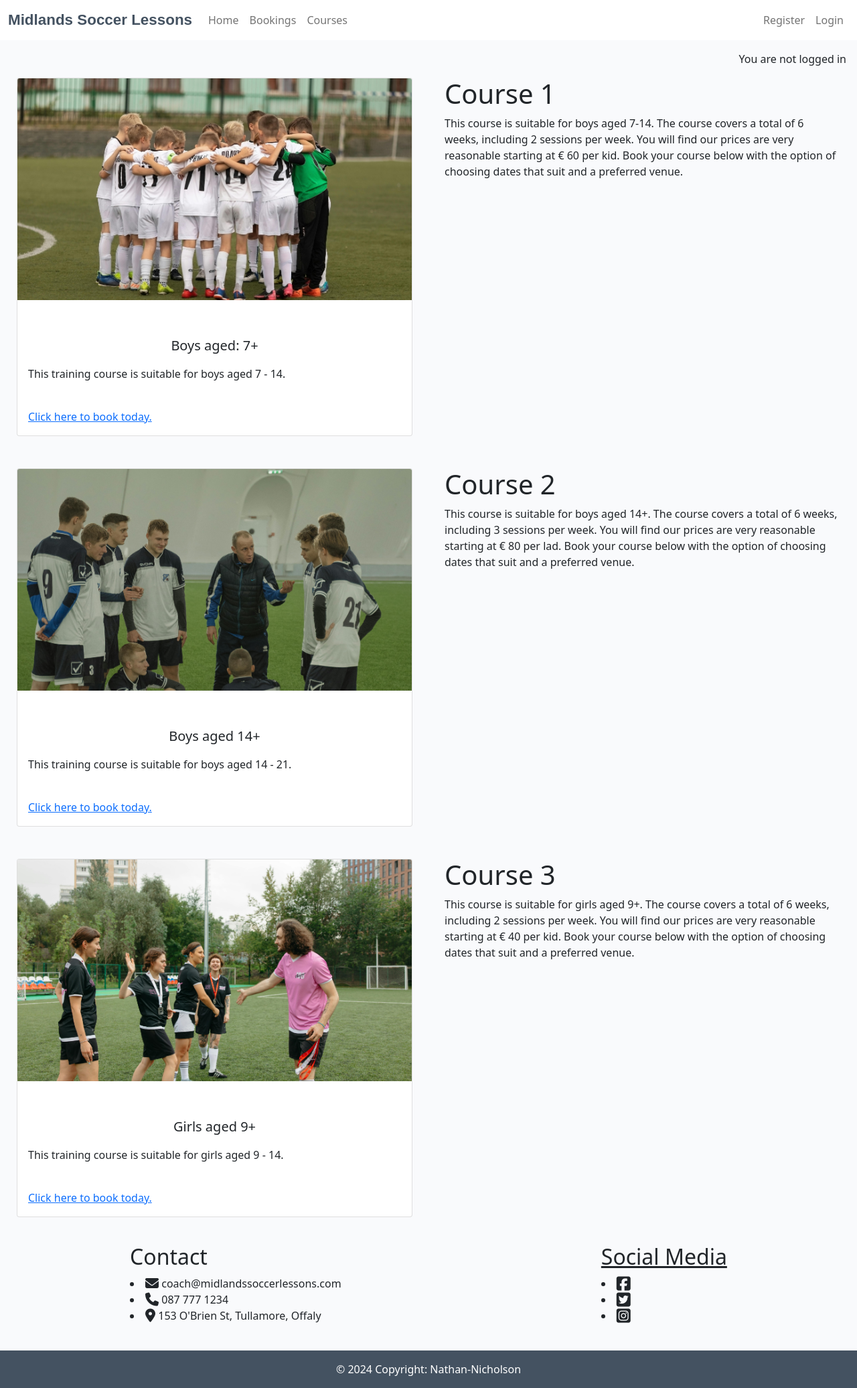
After one commit to nathan-bytecode/midlands-soccer-lessons, a Django app: page /courses/ in a window 1280 px wide. The commit adds this page. Shown: the whole page at 67% size. Run offline with Django 4.2, Linux system fonts and the light colour scheme; some libraries are stand-ins or nearby versions; some web fonts are replaced.

Commit message:
add courses.html page, connect urls and views

```diff
--- /dev/null
+++ b/soccer/templates/soccer/courses.html
@@ -0,0 +1,55 @@
+{% extends "base.html" %}
+
+{% url 'courses' as courses_url %}
+
+{% block content %}
+
+<!--Card Group-->
+<div class="card-container">
+    <div class="row row-cols-1 row-cols-md-2 g-5">
+        <div class="col">
+          <div class="card h-100">
+            <img src="/static/images/younger-boys-course.jpg" class="card-img-top"
+              alt="Team photo of young boys huddled together in a circle.">
+            <div class="card-body">
+              <h5 class="card-title">Boys aged: 7+</h5>
+              <p class="card-text">
+                This training course is suitable for boys aged 7 - 14.</p>
+              <br>
+              <a href="#">Click here to book today.</a>
+            </div>
+          </div>
+        </div>
+        <div><h1>Course 1</h1><p>This course is suitable for boys aged 7-14. The course covers a total of 6 weeks, including 2 sessions per week. You will find our prices are very reasonable starting at € 60 per kid. Book your course below with the option of choosing dates that suit and a preferred venue. </p></div>
+        <div class="col">
+          <div class="card h-100">
+            <img src="/static/images/older-boys-course.jpg" class="card-img-top"
+              alt="Team photo of boys receiving an instruction from a coach.">
+            <div class="card-body">
+              <h5 class="card-title">Boys aged 14+</h5>
+              <p class="card-text">This training course is suitable for boys aged 14 - 21.</p>
+              <br>
+              <a href="#">Click here to book today.</a>
+            </div>
+          </div>
+        </div>
+        <div><h1>Course 2</h1><p>This course is suitable for boys aged 14+. The course covers a total of 6 weeks, including 3 sessions per week. You will find our prices are very reasonable starting at € 80 per lad. Book your course below with the option of choosing dates that suit and a preferred venue. </p></div>
+        <div class="col">
+          <div class="card h-100">
+            <img src="/static/images/girl-course.jpg" class="card-img-top"
+              alt="Team photo of a coach giving a friendly hand clap gesture to the girls.">
+            <div class="card-body">
+              <h5 class="card-title">Girls aged 9+</h5>
+              <p class="card-text">
+                This training course is suitable for girls aged 9 - 14.</p>
+                <br>
+                <a href="#">Click here to book today.</a>
+            </div>
+          </div>
+        </div>
+        <div><h1>Course 3</h1><p>This course is suitable for girls aged 9+. The course covers a total of 6 weeks, including 2 sessions per week. You will find our prices are very reasonable starting at € 40 per kid. Book your course below with the option of choosing dates that suit and a preferred venue. </p></div>
+      </div>
+    </div>
+
+
+{% endblock %}
--- a/soccer/urls.py
+++ b/soccer/urls.py
@@ -5,5 +5,6 @@ urlpatterns = [
     path('', views.index, name='home'),
     path('accounts/signup', views.account, name='register'),
     path('profile/', views.profile, name='profile'),
+    path('courses/', views.courses, name='courses'),
    # path('register/', views.register, name='register'),
 ]
--- a/soccer/views.py
+++ b/soccer/views.py
@@ -15,3 +15,6 @@ def profile(request):
     renders profile page
     """
     return render(request, "soccer/profile.html")
+
+def courses(request):
+    return render(request, 'soccer/courses.html')
--- a/static/css/style.css
+++ b/static/css/style.css
@@ -78,4 +78,6 @@ body, html {
     padding-bottom: 10px;
     padding-right: 25px;
     padding-left: 25px;
+    display: flex;
+
 }
--- a/templates/base.html
+++ b/templates/base.html
@@ -58,7 +58,7 @@
                     </li>
                     <li class="nav-item">
                         <a class="nav-link {% if request.path == home_url %}active{% endif %}" aria-current="page"
-                            href="#">Courses</a>
+                            href="{% url 'courses' %}">Courses</a>
                     </li>
 
                 </ul>
```
